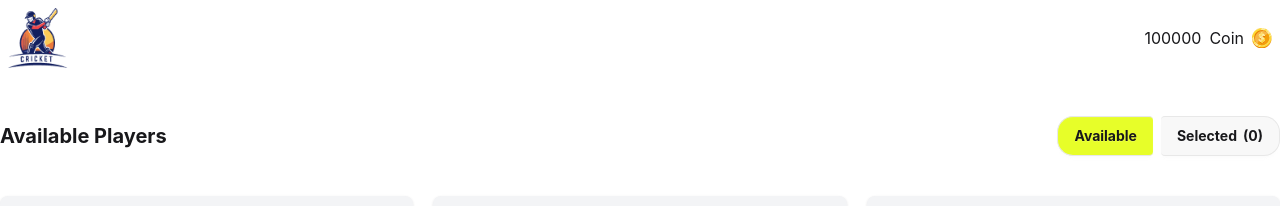
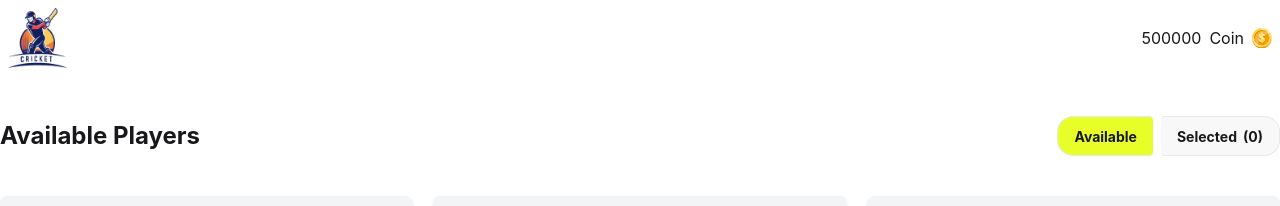
Before and after one commit to gmnayem631/bpl-dream, a React (Vite) app: page / in a window 1280 px wide. Shown: the top 206 px of the page. Built offline with nearby package versions, Linux system fonts and the light colour scheme.

Commit message:
managed purchased player state for the SelectedPlayers component

```diff
--- a/src/App.jsx
+++ b/src/App.jsx
@@ -12,8 +12,9 @@ const playersPromise = fetch("./players.json").then((response) =>
 
 function App() {
   const [toggle, setToggle] = useState(true);
-  const [availableBalance, setAvailableBalance] = useState(100000);
-
+  const [availableBalance, setAvailableBalance] = useState(500000);
+  const [purchasedPlayers, setPurchasedPlayers] = useState([]);
+  console.log(purchasedPlayers);
   const handleToggle = () => {
     console.log("toggled");
     setToggle(!toggle);
@@ -24,8 +25,10 @@ function App() {
       <Navbar availableBalance={availableBalance}></Navbar>
       {/* <Hero></Hero> */}
 
-      <div className="max-w-7xl mx-auto flex justify-between items-center text-xl font-bold mt-10">
-        <h2>Available Players</h2>
+      <div className="max-w-7xl mx-auto flex justify-between items-center mt-10">
+        <h2 className="text-2xl font-bold">
+          {toggle ? "Available Players" : "Selected Players"}
+        </h2>
         <div className="flex gap-2">
           <button
             onClick={handleToggle}
@@ -37,7 +40,7 @@ function App() {
             onClick={handleToggle}
             className={`btn py-3 font-bold px-4 rounded-r-2xl border-l-0 ${toggle ? "" : "bg-[#E7FE29]"}`}
           >
-            Selected <span>(0)</span>
+            Selected <span>({purchasedPlayers.length})</span>
           </button>
         </div>
       </div>
@@ -48,10 +51,12 @@ function App() {
             playersPromise={playersPromise}
             availableBalance={availableBalance}
             setAvailableBalance={setAvailableBalance}
+            purchasedPlayers={purchasedPlayers}
+            setPurchasedPlayers={setPurchasedPlayers}
           ></AvailablePlayers>
         </Suspense>
       ) : (
-        <SelectedPlayers></SelectedPlayers>
+        <SelectedPlayers purchasedPlayers={purchasedPlayers}></SelectedPlayers>
       )}
     </>
   );
--- a/src/components/AvailablePlayers/AvailablePlayers.jsx
+++ b/src/components/AvailablePlayers/AvailablePlayers.jsx
@@ -5,6 +5,8 @@ const AvailablePlayers = ({
   playersPromise,
   availableBalance,
   setAvailableBalance,
+  purchasedPlayers,
+  setPurchasedPlayers,
 }) => {
   const playerData = use(playersPromise);
 
@@ -18,6 +20,8 @@ const AvailablePlayers = ({
               player={player}
               availableBalance={availableBalance}
               setAvailableBalance={setAvailableBalance}
+              purchasedPlayers={purchasedPlayers}
+              setPurchasedPlayers={setPurchasedPlayers}
             ></PlayerCard>
           );
         })}
--- a/src/components/PlayerCard/PlayerCard.jsx
+++ b/src/components/PlayerCard/PlayerCard.jsx
@@ -2,11 +2,25 @@ import React, { useState } from "react";
 import userImg from "../../assets/user-1.png";
 import flagImg from "../../assets/report-1.png";
 
-const PlayerCard = ({ player, availableBalance, setAvailableBalance }) => {
+const PlayerCard = ({
+  player,
+  availableBalance,
+  setAvailableBalance,
+  purchasedPlayers,
+  setPurchasedPlayers,
+}) => {
   const [isSelected, setIsSelected] = useState(false);
+  //   console.log(player);
+  const handleSelected = (player) => {
+    if (price > availableBalance) {
+      alert("Not Enough Balance");
+      return;
+    }
 
-  const handleSelected = () => {
+    setAvailableBalance(availableBalance - price);
     setIsSelected(!isSelected);
+
+    setPurchasedPlayers([...purchasedPlayers, player]);
   };
   const {
     playerImage,
@@ -47,12 +61,7 @@ const PlayerCard = ({ player, availableBalance, setAvailableBalance }) => {
           <p className="font-bold">Price: ${price}</p>
           <button
             disabled={isSelected ? true : false}
-            onClick={() => {
-              price > availableBalance && alert("Not Enough Balance");
-
-              handleSelected();
-              setAvailableBalance(availableBalance - price);
-            }}
+            onClick={() => handleSelected(player)}
             className="btn"
           >
             {isSelected ? "Selected" : "Choose Player"}
--- a/src/components/SelectedPlayers/SelectedPlayers.jsx
+++ b/src/components/SelectedPlayers/SelectedPlayers.jsx
@@ -1,7 +1,15 @@
 import React from "react";
 
-const SelectedPlayers = () => {
-  return <div className="max-w-7xl mx-auto my-10">Selected Players</div>;
+const SelectedPlayers = ({ purchasedPlayers }) => {
+  // console.log(purchasedPlayers);
+  return (
+    <div className="max-w-7xl mx-auto my-10">
+      Selected Players
+      {purchasedPlayers.map((singlePlayer, idx) => {
+        return <p key={idx}>Hello</p>;
+      })}
+    </div>
+  );
 };
 
 export default SelectedPlayers;
```
